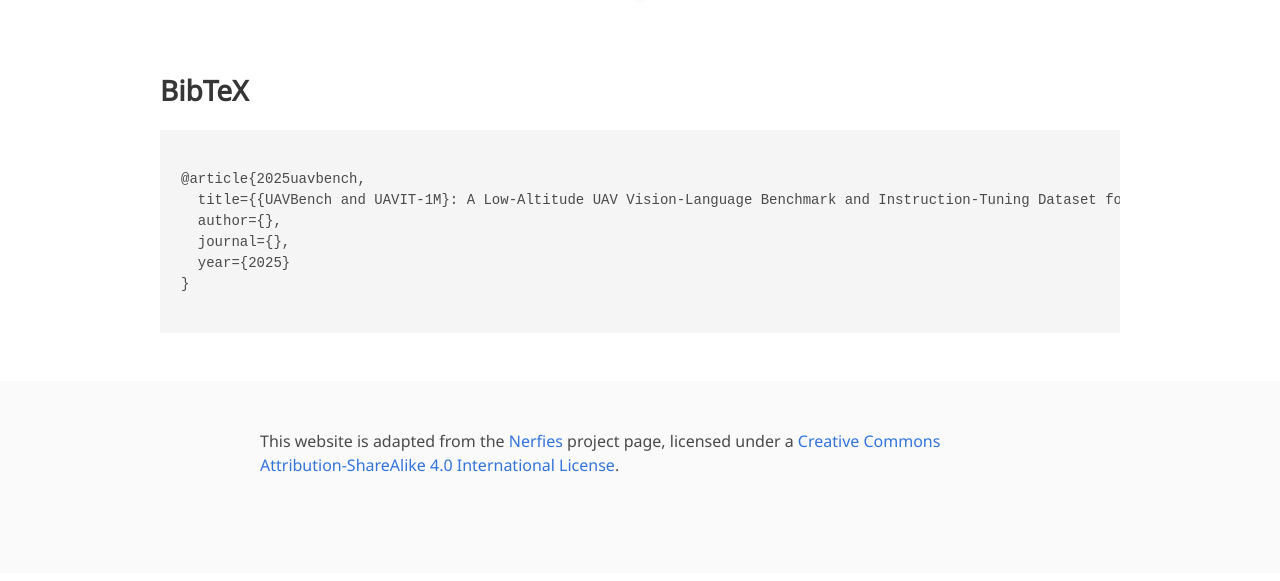
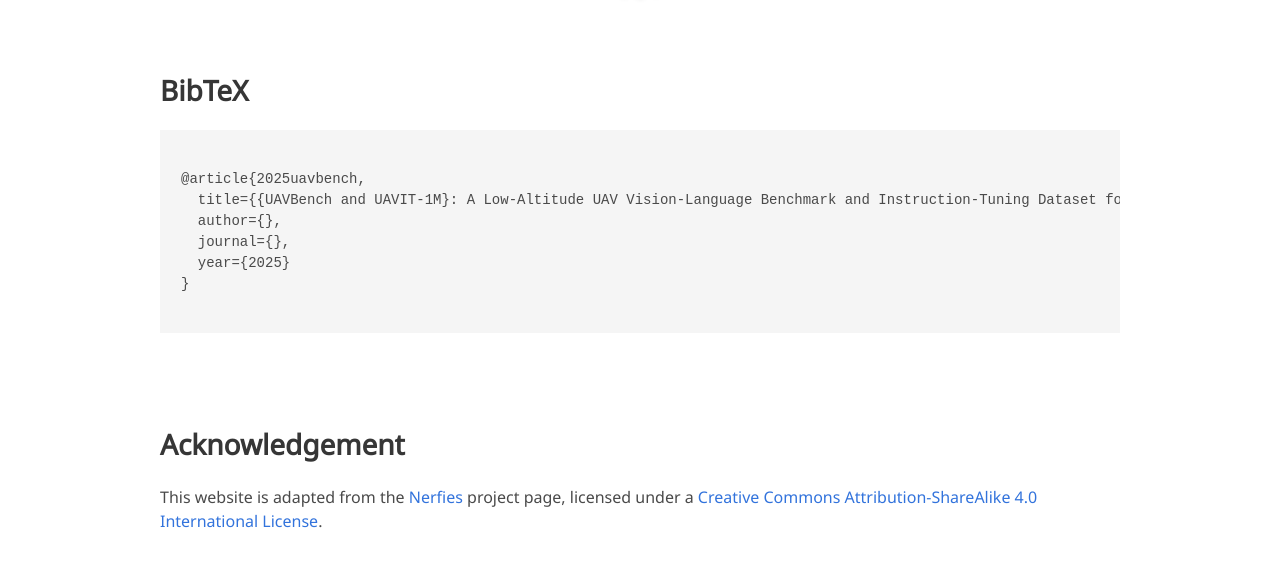
Before and after one commit to UAVBench/UAVBench.github.io, a plain HTML site: page index.html in a window 1280 px wide. Shown: the part 2860-3441 px from the top of the page. Drawn offline with nearby package versions, Linux system fonts and the light colour scheme; some icons are missing; a web font is replaced by a local one.

Commit message:
Update index.html

```diff
--- a/index.html
+++ b/index.html
@@ -292,23 +292,16 @@
 
 
 
-  <footer class="footer">
-  <div class="container">
-    <div class="columns is-centered">
-      <div class="column is-8">
-        <div class="content">
-
+<section class="section" id="Acknowledgement">
+  <div class="container is-max-desktop content">
+    <h2 class="title">Acknowledgement</h2>
           <p>
             This website is adapted from the <a href="https://nerfies.github.io" target="_blank">Nerfies</a> project page, licensed under a <a rel="license"
                                                                                                                                               href="http://creativecommons.org/licenses/by-sa/4.0/" target="_blank">Creative
             Commons Attribution-ShareAlike 4.0 International License</a>.
           </p>
-
-        </div>
-      </div>
-    </div>
   </div>
-</footer>
+</section>
 
 
 <!-- Statcounter tracking code -->
```
